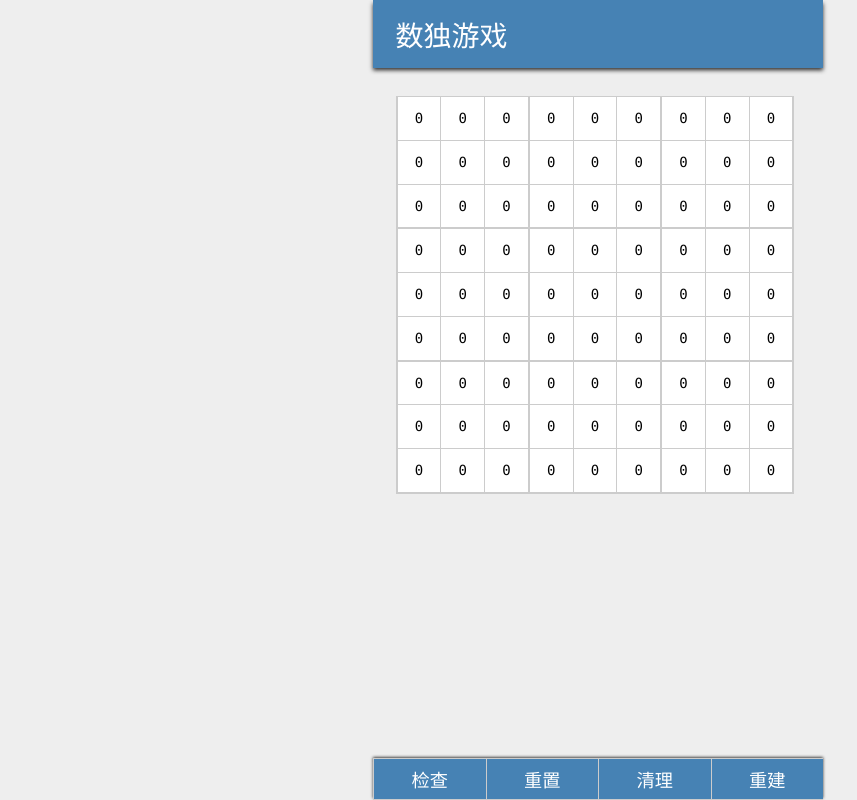
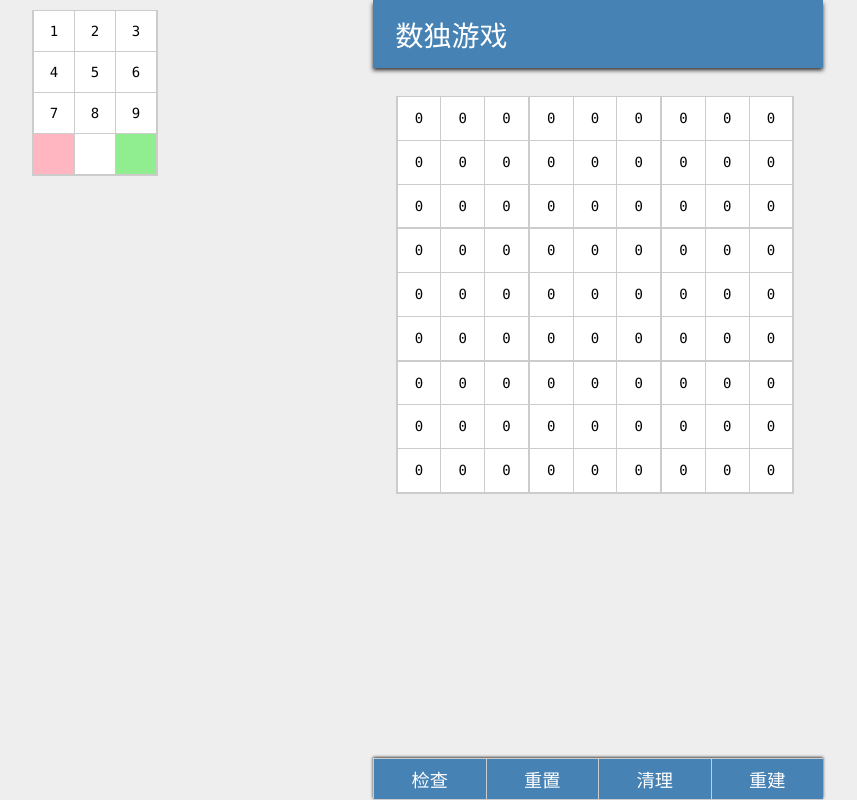
Before and after one commit to Fifth-Patient/Sudoku, a website: page index.html in a window 1280 px wide. Shown: the whole page, without its empty margins (42-899 px from the left). Drawn offline with nearby package versions, Linux system fonts and the light colour scheme; files that its build step writes are made by us from their sources.

Commit message:
pop-num style

```diff
--- a/index.html
+++ b/index.html
@@ -25,7 +25,20 @@
     </div>
   </div>
   <!-- 弹出面板 -->
-  <div id="popupNumbers" class="grid popup-num hindden"></div>
+  <div id="popupNumbers" class="grid popup-num hindden" style="position: absolute;; left: 10px; top: 10px;">
+    <div class="row">
+      <span>1</span><span>2</span><span>3</span>
+    </div>
+    <div class="row">
+      <span>4</span><span>5</span><span>6</span>
+    </div>
+    <div class="row">
+      <span>7</span><span>8</span><span>9</span>
+    </div>
+    <div class="row">
+      <span class="mark1"></span><span></span><span class="mark2"></span>
+    </div>
+  </div>
   </div>
 
   <script type="text/javascript"  src="http://code.jquery.com/jquery-3.1.1.min.js"></script>
--- a/src/less/style.less
+++ b/src/less/style.less
@@ -45,6 +45,12 @@
 
       &.empty {
         color: white;
+      }
+      &.mark1 {
+        background: lightpink;
+      }
+      &.mark2 {
+        background: lightgreen;
       }
     }
 
@@ -99,3 +105,15 @@
     }
   }
 }
+
+.popup-num {
+  .container();
+
+  .row {
+    >span {
+    width: @popupCellSize;
+    height: @popupCellSize;
+    line-height: @popupCellSize;
+    }
+  }
+}
--- a/src/less/variable.less
+++ b/src/less/variable.less
@@ -1,2 +1,4 @@
 @shadownButtom: 0 .2rem .3rem rgba(48, 48, 48, 192);
 @shadownTop: 0 -.1rem .2rem rgba(48, 48, 48, 192);
+
+@popupCellSize: 40px;
```
